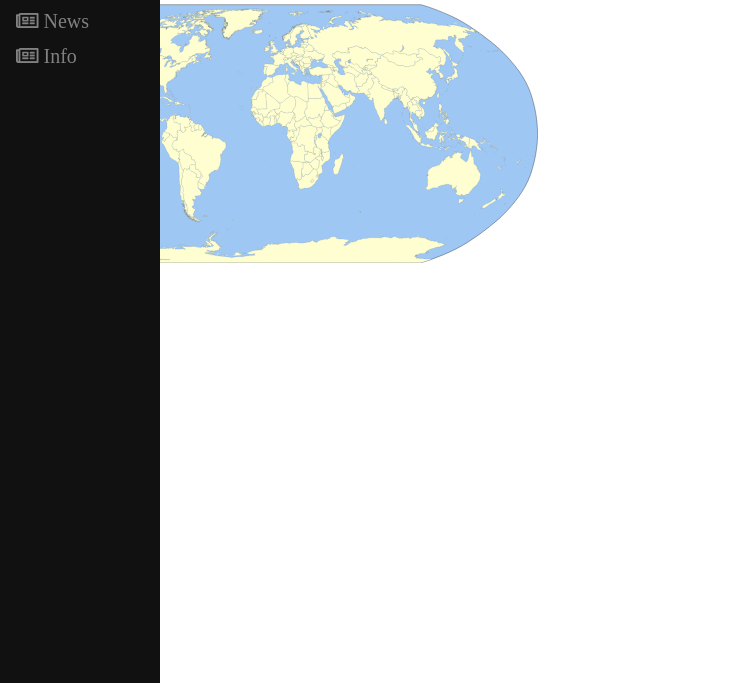
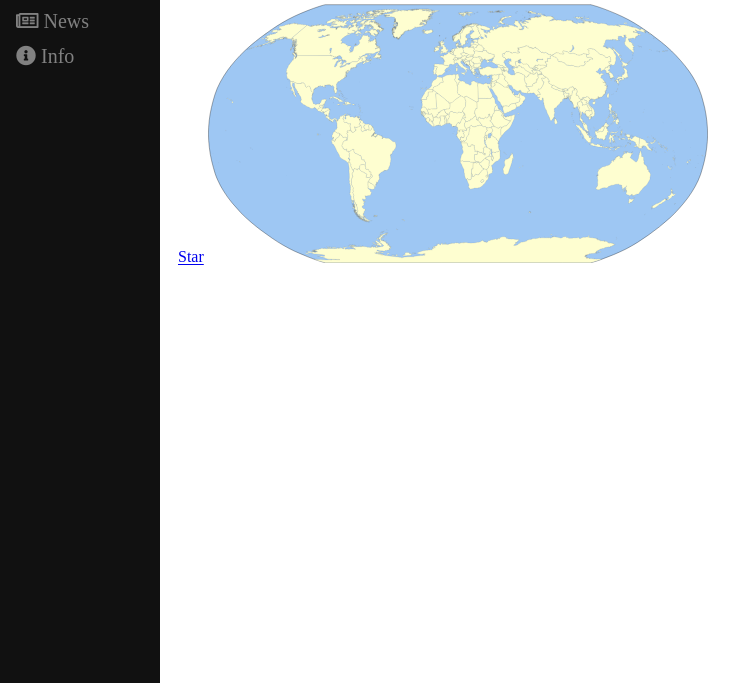
Before and after one commit to superjoy0502/covid19, a plain HTML site: page index.html in a window 1280 px wide. Shown: the part 117-800 px from the top of the page, without its empty margins (0-755 px from the left). Drawn offline with Linux system fonts and the light colour scheme.

Commit message:
add main div

```diff
--- a/index.html
+++ b/index.html
@@ -17,11 +17,13 @@
             <a href="index.html"><i class="fas fa-globe"></i> World</a>
             <a href="index.html"><i class="far fa-flag"></i> Country</a>
             <a href="index.html"><i class="far fa-newspaper"></i> News</a>
-            <a href="index.html"><i class="far fa-newspaper"></i> Info</a>
+            <a href="index.html"><i class="fas fa-info-circle"></i> Info</a>
         </nav>
-        <h1>샘플:<br>샘플샘플샘플샘플</h1>
-        <!-- Place this tag where you want the button to render. -->
-        <a class="github-button" href="https://github.com/superjoy0502/covid19" data-icon="octicon-star" data-size="large" data-show-count="true" aria-label="Star superjoy0502/covid19 on GitHub">Star</a>
-        <img src="img/world_map.svg" alt="World Map" width="500px">
+        <div class="main">
+            <h1>샘플:<br>샘플샘플샘플샘플</h1>
+            <!-- Place this tag where you want the button to render. -->
+            <a class="github-button" href="https://github.com/superjoy0502/covid19" data-icon="octicon-star" data-size="large" data-show-count="true" aria-label="Star superjoy0502/covid19 on GitHub">Star</a>
+            <img src="img/world_map.svg" alt="World Map" width="500px">
+        </div>
     </body>
 </html>
```
